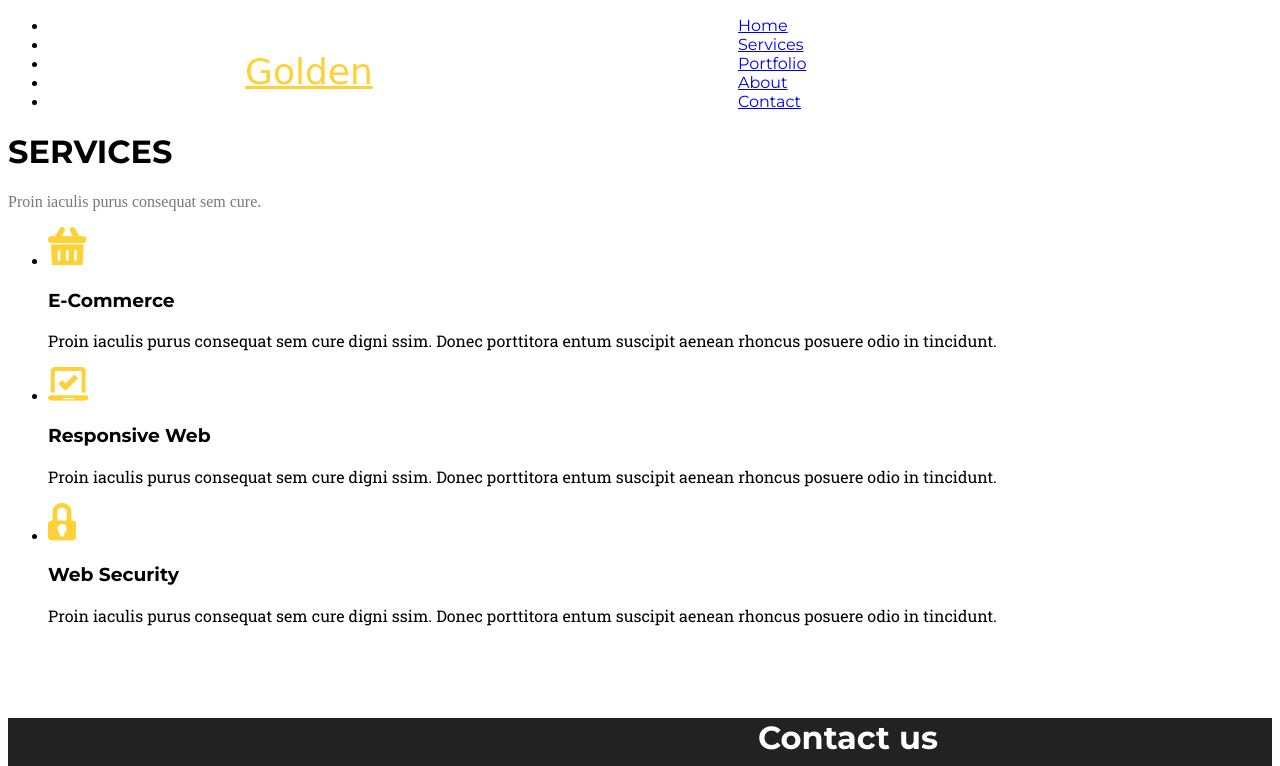
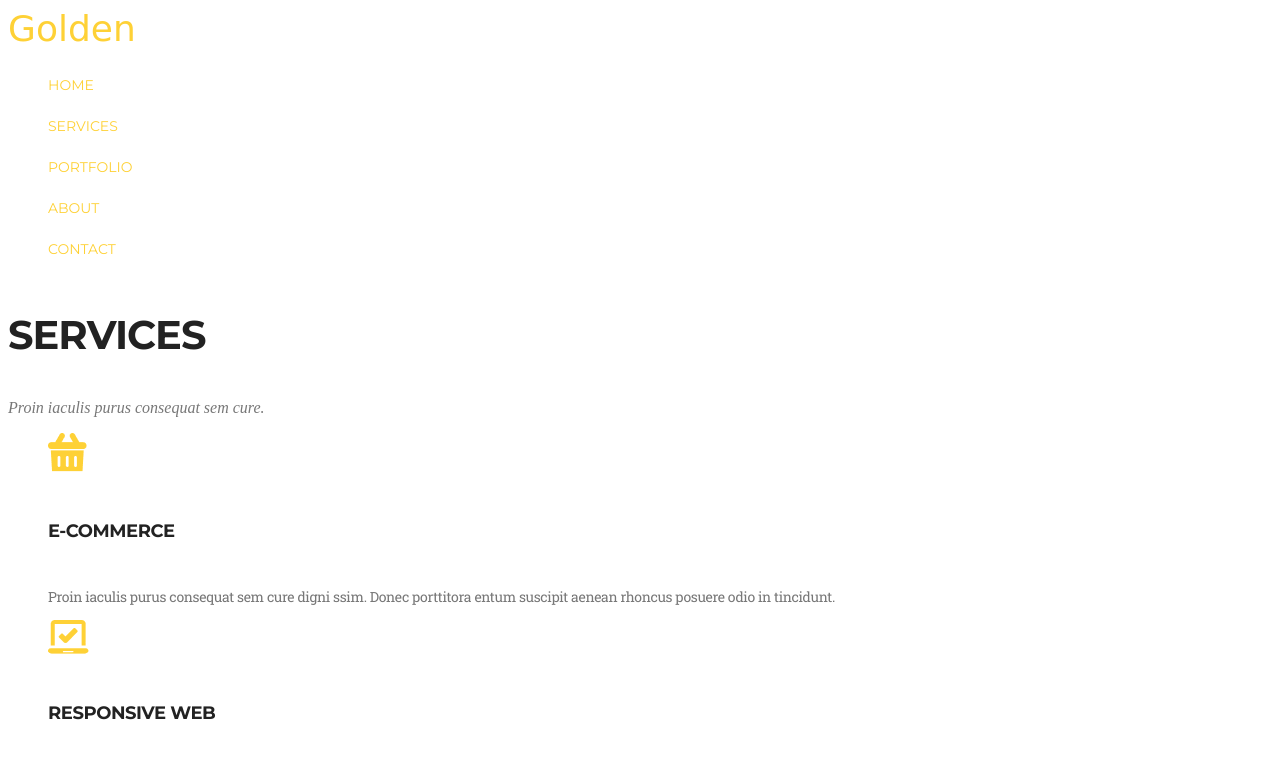
Before and after one commit to maxim-yuzviak/Golden, a plain HTML site: page index.html in a window 1280 px wide. Shown: the top 766 px of the page. Drawn offline with Linux system fonts and the light colour scheme; a web font is replaced by a local one.

Commit message:
change text size

```diff
--- a/index.html
+++ b/index.html
@@ -17,34 +17,34 @@
 
 <body>
     <header>
-        <i class="logo"><a href="#" style="color: #FED136;">Golden</a></i>
+        <a href="#" style="color: #FED136;" class="logo">Golden</a>
         <ul>
-            <li><a href="#" class="header-link">Home</a></li>
-            <li><a href="#" class="header-link">Services</a></li>
-            <li><a href="#" class="header-link">Portfolio</a></li>
-            <li><a href="#" class="header-link">About</a></li>
-            <li><a href="#" class="header-link cont">Contact</a></li>
+            <li class="header-item"><a href="#" class="header-link">Home</a></li>
+            <li class="header-item"><a href="#" class="header-link">Services</a></li>
+            <li class="header-item"><a href="#" class="header-link">Portfolio</a></li>
+            <li class="header-item"><a href="#" class="header-link">About</a></li>
+            <li class="header-item"><a href="#" class="header-link">Contact</a></li>
         </ul>
     </header>
     <main>
         <h1 class="title">SERVICES</h1>
         <p class="sub-title">Proin iaculis purus consequat sem cure.</p>
         <ul>
-            <li>
+            <li class="blocks-item">
                 <img src="img/Korzinka.png" alt="Korzinka">
-                <h3 class="title">E-Commerce</h3>
+                <h3 class="title title-blocks">E-Commerce</h3>
                 <p class="sub-title-blocks">Proin iaculis purus consequat sem cure digni ssim. Donec porttitora entum suscipit aenean rhoncus
                     posuere odio in tincidunt.</p>
             </li>
-            <li>
+            <li class="blocks-item">
                 <img src="img/computer.png" alt="Computer">
-                <h3 class="title">Responsive Web</h3>
+                <h3 class="title title-blocks">Responsive Web</h3>
                 <p class="sub-title-blocks">Proin iaculis purus consequat sem cure digni ssim. Donec porttitora entum suscipit aenean rhoncus
                     posuere odio in tincidunt.</p>
             </li>
-            <li>
+            <li class="blocks-item">
                 <img src="img/zamok.png" alt="zamok">
-                <h3 class="title">Web Security</h3>
+                <h3 class="title title-blocks">Web Security</h3>
                 <p class="sub-title-blocks">Proin iaculis purus consequat sem cure digni ssim. Donec porttitora entum suscipit aenean rhoncus
                     posuere odio in tincidunt.</p>
             </li>
--- a/style.css
+++ b/style.css
@@ -11,8 +11,12 @@
 .sub-title {
     font-family: "droid-serif", serif;
     font-weight: 400;
-    font-style: normal;
     color: var(--sub-title-color);
+    color: rgb(119, 119, 119);
+    font-style: italic;
+    font-size: 16px;
+    line-height: -1px;
+    letter-spacing: 0px;
 }
 
 .logo {
@@ -21,9 +25,7 @@
     font-style: normal;
     font-size: 36px;
     color: var(--main-color);
-    margin-left: 237px;
-    margin-top: 35px;
-    position: absolute;
+    text-decoration: none;
 }
 
 .header-link {
@@ -31,16 +33,24 @@
     font-optical-sizing: auto;
     font-weight: 400;
     font-style: normal;
-    margin-left: 690px;
-    margin-top: 35px;
+    text-decoration: none;
+    color: var(--main-color);
+    font-size: 14px;
+    line-height: 41px;
+    letter-spacing: 0px;
+    text-align: center;
+    text-transform: uppercase;
 }
 
 .title {
     font-family: "Montserrat", sans-serif;
-    font-optical-sizing: auto;
     font-weight: 700;
     font-style: normal;
-
+    color: var(--title-color);
+    font-size: 40px;
+    line-height: 75px;
+    letter-spacing: -1px;
+    text-transform: uppercase;
 }
 
 .sub-title-blocks {
@@ -48,6 +58,10 @@
     font-optical-sizing: auto;
     font-weight: 400;
     font-style: normal;
+    color: var(--sub-title-color);
+    font-size: 14px;
+    line-height: -1px;
+    letter-spacing: -0.35px;
 }
 
 .footer {
@@ -56,8 +70,11 @@
 
 .contact {
     color: var(--button-title);
-    margin-top: 92px;
-    margin-left: 750px;
+    color: var(--form-title);
+    font-size: 40px;
+    line-height: 49px;
+    letter-spacing: -1px;
+    text-transform: uppercase;
 }
 
 .button {
@@ -67,13 +84,43 @@
     font-optical-sizing: auto;
     font-weight: 700;
     font-style: normal;
+    font-size: 18px;
+    line-height: 22px;
+    letter-spacing: 0px;
+    text-transform: uppercase;
 }
+
 ::placeholder {
     font-family: "Montserrat", sans-serif;
     font-optical-sizing: auto;
     font-weight: 700;
     font-style: normal;
+    color: var(--input-color);
+    font-size: 14px;
+    line-height: 17px;
+    letter-spacing: -0.35px;
+    text-transform: uppercase;
 }
+
+.header-item {
+    list-style: none;
+}
+
+.title-blocks {
+    color: var(--title-color);
+    font-size: 18px;
+    line-height: 75px;
+    letter-spacing: -0.45px;
+}
+
+.blocks-item {
+    list-style: none;
+}
+
 .sub-title-contact {
-    margin-left: 700px;
+    color: var(--sub-title-color);
+    font-style: italic;
+    font-size: 16px;
+    line-height: -1px;
+    letter-spacing: 0px;
 }
```
